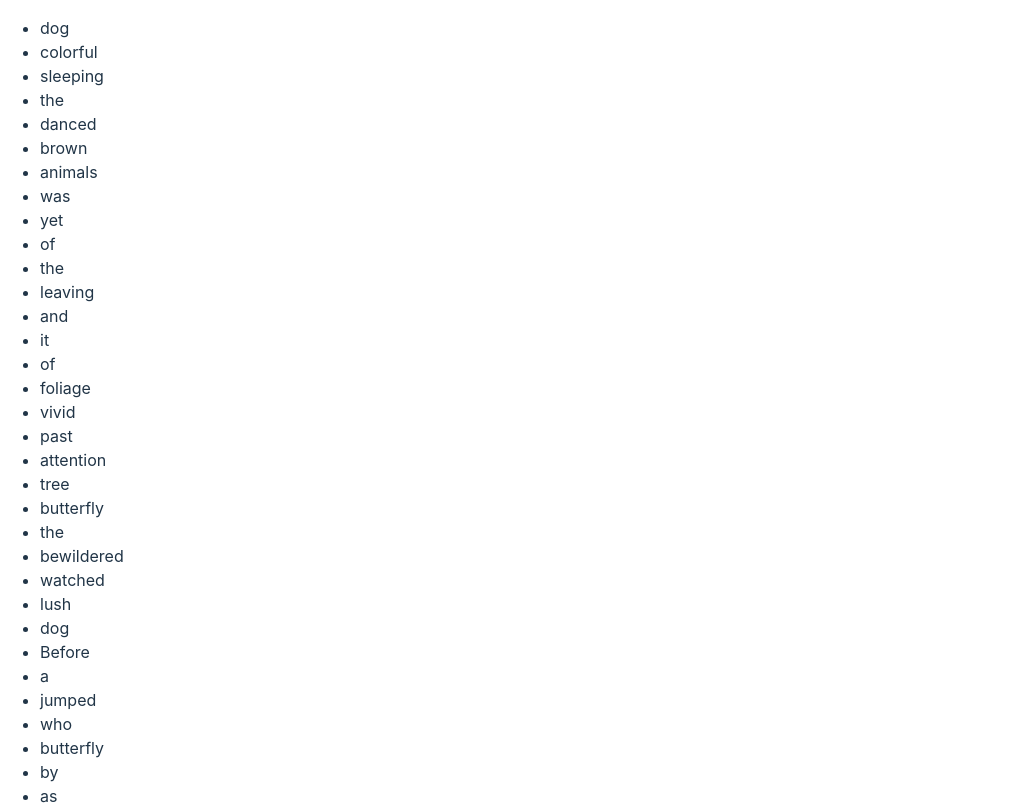
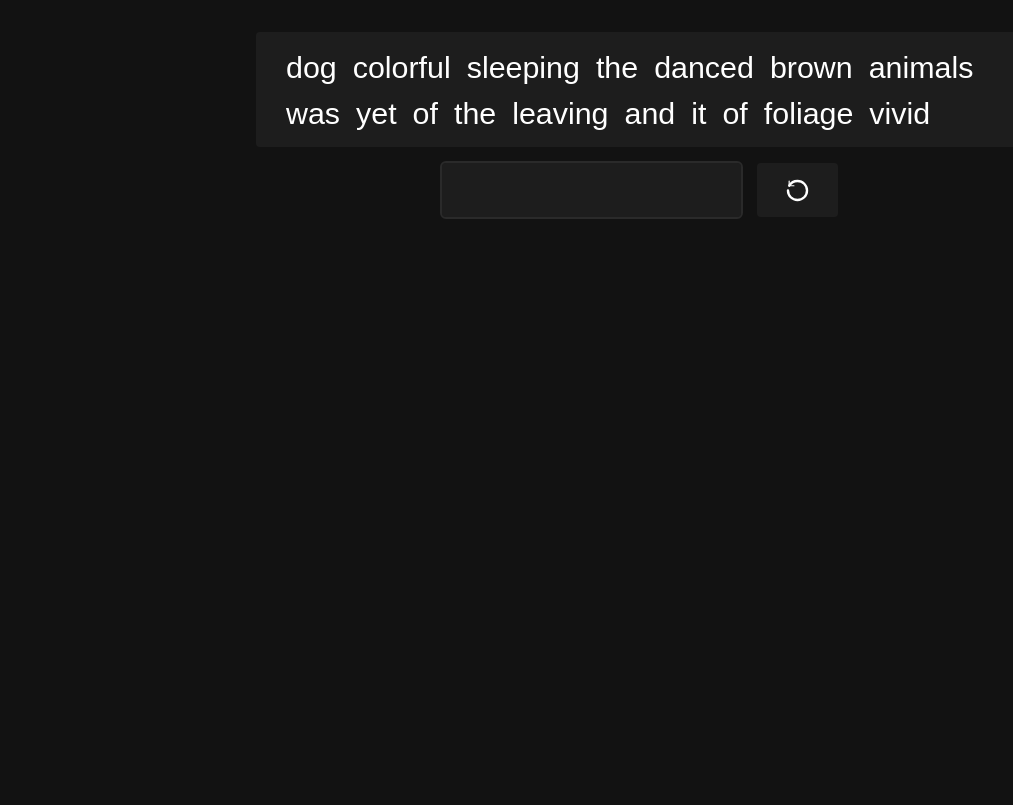
Before and after one commit to yowger/yow-mini-fast-fingers, a React (Vite) app: page / in a window 1280 px wide. Shown: the top 805 px of the page, without its empty margins (0-1013 px from the left). Built offline with nearby package versions, Linux system fonts and the light colour scheme.

Commit message:
added styling

```diff
--- a/src/App.css
+++ b/src/App.css
@@ -1,15 +1,71 @@
 #root {
-    max-width: 1280px;
-    margin: 0 auto;
-    /* padding: 2rem; */
-    /* text-align: center; */
-}
-/*
-
-.card {
-  padding: 2em;
+    display: flex;
+    flex-direction: column;
+    align-items: center;
+    height: 100vh;
 }
 
-.read-the-docs {
-  color: #888;
-} */
+#wordBox {
+    margin-top: 2rem;
+    overflow: hidden;
+    height: 115px;
+    border: 4px;
+    padding: 13px 30px;
+    align-items: center;
+    font-size: 1.9em;
+    line-height: 1.5em;
+    background-color: var(--primary);
+    color: var(--text-primary);
+    border-radius: 4px;
+    word-wrap: break-word;
+    font-family: Arial, Helvetica, sans-serif;
+}
+#wordBox span {
+    display: inline-flex;
+    margin-right: 16px;
+}
+
+#input-row {
+    display: flex;
+    justify-content: center;
+    gap: 1rem;
+    margin-top: 1rem;
+}
+
+.container {
+    max-width: 768px;
+}
+
+.input {
+    background-color: var(--primary);
+    color: var(--text-primary);
+    border-radius: 4px;
+    height: 3.4rem;
+    padding-inline: 1.75rem;
+    outline: 2px solid var(--grey-1);
+    transition: outline 0.25s ease-in-out;
+}
+.input:focus {
+    outline: 2px solid var(--blue-1);
+}
+
+.button {
+    background-color: var(--primary);
+    color: var(--text-primary);
+    border-radius: 4px;
+    height: 3.4rem;
+    padding-inline: 1.75rem;
+    transition: background-color 0.25s ease-in-out;
+    display: flex;
+    justify-content: center;
+    align-items: center;
+}
+.button:hover {
+    background-color: var(--blue-1);
+}
+.button:focus {
+    outline: none;
+}
+.button:active {
+    background-color: var(--blue-2);
+}
--- a/src/App.tsx
+++ b/src/App.tsx
@@ -3,18 +3,24 @@ import { useState, useEffect, ChangeEvent } from "react"
 import "./App.css"
 import useFetchWords from "./hooks/useFetchWords"
 import { shuffleWords } from "./utils/shuffleWords"
+import resetIcon from "./assets/icons/reset.svg"
 
 export default function App() {
     const wordsUrl = "assets/data/words.json"
     const fetchedWords = useFetchWords(wordsUrl)
-    const [randomizedWords, setRandomizedWords] = useState<string[]>([])
+    const [words, setWords] = useState<string[]>([])
     const [userInput, setUserInput] = useState("")
 
     useEffect(() => {
         if (fetchedWords && fetchedWords.length > 0) {
-            setRandomizedWords(shuffleWords(fetchedWords))
+            setWords(shuffleWords(fetchedWords))
         }
     }, [fetchedWords])
+
+    function handleGameReset() {
+        console.log("reset")
+        setWords((prevWords) => shuffleWords(prevWords))
+    }
 
     function handleUserInput(event: ChangeEvent<HTMLInputElement>) {
         const value = event.target.value
@@ -22,16 +28,26 @@ export default function App() {
     }
 
     return (
-        <>
-            <div>
-                <ul>
-                    {randomizedWords.map((word, index) => (
-                        <li key={index}>{word}</li>
+        <div id="root">
+            <div className="container">
+                <div id="wordBox" className="">
+                    {words?.map((word, index) => (
+                        <span key={index}>{word}</span>
                     ))}
-                </ul>
+                </div>
+                <div id="input-row">
+                    <input
+                        type="text"
+                        value={userInput}
+                        onChange={handleUserInput}
+                        className="input"
+                    />
+                    <button className="button" onClick={handleGameReset}>
+                        {/* Reset */}
+                        <img src={resetIcon} />
+                    </button>
+                </div>
             </div>
-            <input type="text" value={userInput} onChange={handleUserInput} />
-            <p>{userInput}</p>
-        </>
+        </div>
     )
 }
--- a/src/index.css
+++ b/src/index.css
@@ -1,36 +1,18 @@
 :root {
     font-family: Inter, system-ui, Avenir, Helvetica, Arial, sans-serif;
-    line-height: 1.5;
-
-    color-scheme: light dark;
-    color: rgba(255, 255, 255, 0.87);
-    background-color: #242424;
-
-    font-synthesis: none;
-    text-rendering: optimizeLegibility;
-    -webkit-font-smoothing: antialiased;
-    -moz-osx-font-smoothing: grayscale;
-}
-
-a {
-    font-weight: 500;
-    color: #646cff;
-    text-decoration: inherit;
-}
-a:hover {
-    color: #535bf2;
+    --text-primary: #ffffff;
+    --primary: #1d1d1d;
+    --primary-accent: #121212;
+    --grey-1: #2a2a2a;
+    --blue-1: #1585e0;
+    --blue-2: #2da1ff;
 }
 
 body {
     margin: 0;
     padding: 0;
-    min-width: 320px;
     min-height: 100vh;
-}
-
-h1 {
-    font-size: 3.2em;
-    line-height: 1.1;
+    background-color: #121212;
 }
 
 button {
@@ -40,7 +22,7 @@ button {
     font-size: 1em;
     font-weight: 500;
     font-family: inherit;
-    background-color: #1a1a1a;
+    /* background-color: #1a1a1a; */
     cursor: pointer;
     transition: border-color 0.25s;
 }
@@ -52,7 +34,7 @@ button:focus-visible {
     outline: 4px auto -webkit-focus-ring-color;
 }
 
-@media (prefers-color-scheme: light) {
+/* @media (prefers-color-scheme: light) {
     :root {
         color: #213547;
         background-color: #ffffff;
@@ -63,4 +45,4 @@ button:focus-visible {
     button {
         background-color: #f9f9f9;
     }
-}
+} */
--- a/src/main.tsx
+++ b/src/main.tsx
@@ -1,10 +1,12 @@
-import React from 'react'
-import ReactDOM from 'react-dom/client'
-import App from './App.tsx'
-import './index.css'
+import React from "react"
+import ReactDOM from "react-dom/client"
 
-ReactDOM.createRoot(document.getElementById('root')!).render(
-  <React.StrictMode>
-    <App />
-  </React.StrictMode>,
+import App from "./App.tsx"
+import "./index.css"
+import "./reset.css"
+
+ReactDOM.createRoot(document.getElementById("root")!).render(
+    <React.StrictMode>
+        <App />
+    </React.StrictMode>
 )
--- /dev/null
+++ b/src/reset.css
@@ -0,0 +1,136 @@
+html {
+    box-sizing: border-box;
+    font-size: 16px;
+}
+
+*,
+*:before,
+*:after {
+    box-sizing: inherit;
+}
+
+body,
+h1,
+h2,
+h3,
+h4,
+h5,
+h6,
+p,
+ol,
+ul {
+    margin: 0;
+    padding: 0;
+    font-weight: normal;
+}
+
+ol,
+ul {
+    list-style: none;
+}
+
+img {
+    max-width: 100%;
+    height: auto;
+}
+
+input,
+label,
+select,
+button,
+textarea {
+    margin: 0;
+    border: 0;
+    padding: 0;
+    display: inline-block;
+    vertical-align: middle;
+    white-space: normal;
+    background: none;
+    line-height: 1;
+
+    font-size: 1.15rem;
+    font-family: Arial;
+}
+
+input:focus {
+    outline: 0;
+}
+
+input,
+textarea {
+    -webkit-box-sizing: content-box;
+    -moz-box-sizing: content-box;
+    box-sizing: content-box;
+}
+
+button,
+input[type="reset"],
+input[type="button"],
+input[type="submit"],
+input[type="checkbox"],
+input[type="radio"],
+select {
+    -webkit-box-sizing: border-box;
+    -moz-box-sizing: border-box;
+    box-sizing: border-box;
+}
+
+input[type="date"],
+input[type="datetime"],
+input[type="datetime-local"],
+input[type="email"],
+input[type="month"],
+input[type="number"],
+input[type="password"],
+input[type="range"],
+input[type="search"],
+input[type="tel"],
+input[type="text"],
+input[type="time"],
+input[type="url"],
+input[type="week"] {
+}
+
+input[type="checkbox"],
+input[type="radio"] {
+    width: 13px;
+    height: 13px;
+}
+
+input[type="file"] {
+}
+
+input[type="search"] {
+    -webkit-appearance: textfield;
+    -webkit-box-sizing: content-box;
+}
+
+::-webkit-search-decoration {
+    display: none;
+}
+
+button,
+input[type="reset"],
+input[type="button"],
+input[type="submit"] {
+    overflow: visible;
+    width: auto;
+}
+
+::-webkit-file-upload-button {
+    padding: 0;
+    border: 0;
+    background: none;
+}
+
+textarea {
+    vertical-align: top;
+    overflow: auto;
+}
+
+select {
+}
+
+select[multiple] {
+    vertical-align: top;
+}
```
Also changed, not shown: src/assets/icons/reset.svg (added).
